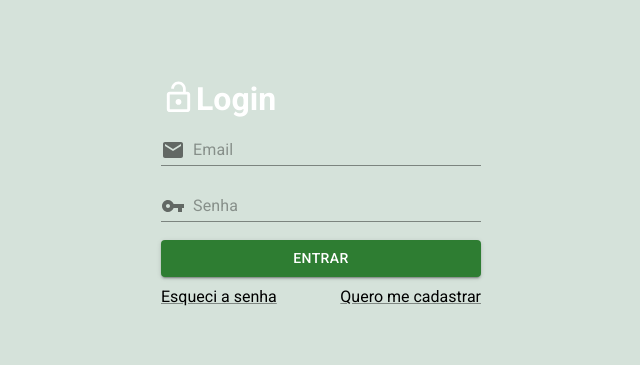
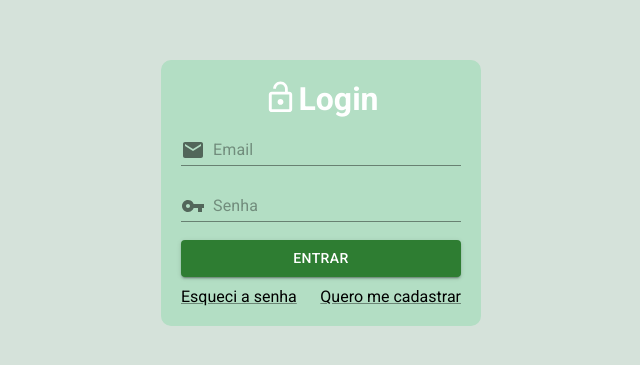
Before and after one commit to thalesAlves758/projeto-farmacia, a React (Create React App) app: page / in a window 1280 px wide. Shown: the part 207-572 px from the top of the page, without its empty margins (319-959 px from the left). Built offline with nearby package versions, Linux system fonts and the light colour scheme.

Commit message:
Adiciona um estilo mais geral para containers

```diff
--- a/src/App.css
+++ b/src/App.css
@@ -7,3 +7,12 @@
     justify-content: center;
     align-items: center;
 }
+
+.container {
+    background-color: #b3dec4;
+    padding: 20px;
+    border-radius: 10px;
+    display: flex;
+    flex-direction: column;
+    align-items: center;
+}
```
